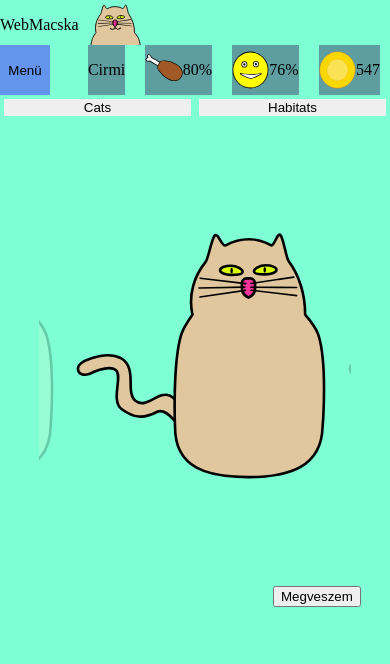
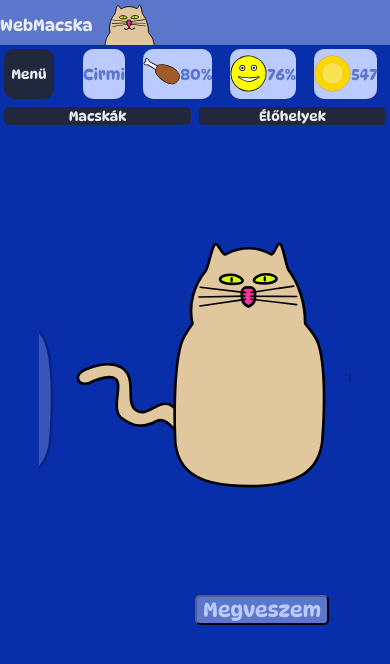
Before and after one commit to Horvath-B/webfejlesztes, a PHP site: page /pages/shop.html in a window 390 px wide. Shown: the top 664 px of the page. Run offline with PHP 8.4, Linux system fonts and the light colour scheme.

Commit message:
Mobile dizájn
Oldalaknak kész, formos majdnem

```diff
--- a/pages/forgotten_password.html
+++ b/pages/forgotten_password.html
@@ -5,6 +5,10 @@
     <meta name="viewport" content="width=device-width, initial-scale=1.0">
     <title>Forgotten password</title>
     <link rel="stylesheet" href="../style.css">
+    <style>@font-face {
+        font-family: "DP";
+        src: url(../fonts/DynaPuff-Medium.ttf);
+    }</style>
 </head>
 <body>
     <section>
@@ -18,7 +22,7 @@
         <input type="reset" value="Törlés">
         <input type="submit" value="Új jelszó létrehozása"><br>
     </form>
-    <p><a href="../index.html">VISSZA</a> a bejelentkezéshez</p>
+    <p><a href="../index.html" class="aa">VISSZA</a> a bejelentkezéshez</p>
     <footer>
         #lábjegyzet
     </footer>
--- a/pages/main.html
+++ b/pages/main.html
@@ -3,7 +3,7 @@
 <head>
     <meta charset="UTF-8">
     <meta name="viewport" content="width=device-width, initial-scale=1.0">
-    <title>WebMacska</title>
+    <title>WebMacska-Főoldal</title>
     <link rel="stylesheet" href="../style.css">
     <style>@font-face {
         font-family: "DP";
@@ -19,7 +19,7 @@
         <nav class="dropdown">
             <button>Menü</button>
             <div>
-                <a href="#">Kert</a>
+                <a href="#" id="current">Kert</a>
                 <a href="shop.html">Bolt</a>
                 <a href="minigame.html">Játék</a>
                 <a href="../index.html">Kijelentkezés</a>
--- a/pages/shop.html
+++ b/pages/shop.html
@@ -7,8 +7,10 @@
     <link rel="stylesheet" href="../style.css">
     <link rel="stylesheet" type="text/css" href="slick-1.8.1/slick/slick.css">
     <link rel="stylesheet" type="text/css" href="slick-1.8.1/slick/slick-theme.css">
-</head>
     <style>
+        @font-face {
+            font-family: "DP";
+            src: url(../fonts/DynaPuff-Medium.ttf);}
         .slider {
             width: 80%;
             min-width: 280px;
@@ -26,6 +28,8 @@
         .slick-active { opacity: .5; }
         .slick-current { opacity: 1; }
         </style>
+</head>
+
 
 <body>
     <header>
@@ -37,7 +41,7 @@
             <button>Menü</button>
             <div>
                 <a href="main.html">Kert</a>
-                <a href="#">Bolt</a>
+                <a href="#" id="current">Bolt</a>
                 <a href="minigame.html">Játék</a>
                 <a href="../index.html">Kijelentkezés</a>
             </div>
@@ -51,8 +55,8 @@
     </header>
     <section id="shop">
         <div class="shop_menu">
-            <input type="button" id="b_cats" value="Cats">
-            <input type="button" onClick="show_habitats()" id="b_habitats" value="Habitats">
+            <input type="button" id="b_cats" value="Macskák">
+            <input type="button" onClick="show_habitats()" id="b_habitats" value="Élőhelyek">
         </div>
         <div class="shop_elements">
             <div id="s_cats">
@@ -83,7 +87,7 @@
                     <div><img src="../images/shop/cat2.svg" alt="Macska 2"></div>
                 </section>
             </div>
-            <input type="button" value="Megveszem" style="margin-left: 70%;">
+            <input type="button" value="Megveszem">
         </div>
 
     </section>
--- a/scripts/script_shop.js
+++ b/scripts/script_shop.js
@@ -4,6 +4,9 @@ function show_cats(){
 }
 function show_habitats(){
     document.getElementById("s_cats").style.display = "none";
+    document.getElementById("b_cats").class = "notactive";
+    /*document.getElementById("b_cats").style.backgroundColor = '#21273C';
+    document.getElementById("b_cats").style.color = '#ECEDF0'*/
     document.getElementById("s_habitats").style.display = "flex";
 }
 document.getElementById('b_cats').addEventListener('click',show_cats)
--- a/style.css
+++ b/style.css
@@ -9,12 +9,15 @@
 
 body{
     display: flex;
-    background-color: aquamarine;
+    background-color: #082EAA;
+    color: #ECEDF0;
     margin: 0;
     flex-direction: column;
     font-family: 'DP';
+    align-items: center;
 }
 a{text-decoration: none;}
+a:visited{color: #ECEDF0;}
 
 .arial{font-family: Arial, Helvetica, sans-serif;}
 
@@ -23,14 +26,18 @@ nav.dropdown{
     display: inline-block;
     width: 50px;
     height: 50px;
+    margin: 1%;
     /*background-image: url("/images/menu_icon.svg");*/
 }
 .dropdown button{
     cursor: pointer;
-    background-color:cornflowerblue;
+    background-color: #21273C;
+    color: #ECEDF0;
+    font-family: 'DP';
     border: none;
     width: 100%;
     height: 100%;
+    border-radius: 10px;
     /*
     min-width: 50px;
     min-height: 50px;*/
@@ -40,19 +47,34 @@ nav.dropdown{
     position: absolute;
     z-index: 1;
     min-width: 100px;
-    background-color: rgb(147, 174, 225);
+    /*background-color: rgb(147, 174, 225);*/
 }
 .dropdown div a{
     display: block;
+    background-color: #21273C;
+    color: #ECEDF0;
+    margin: 2%;
 }
+
+.dropdown div a:hover{
+    background-color: #5C76CC;
+    color: #BBCBFF;
+}
+#current:hover{background-color: #ECEDF0;color: #BBCBFF;}
+
 .dropdown:hover div{
     display: block;
+}
+#current{
+    background-color: #BBCBFF;
+    color: #5C76CC;
 }
 
 header{
     display: flex;
     flex-direction: row;
     justify-content: space-between;
+    color: #ECEDF0;
 }
 
 .logo{
@@ -62,6 +84,8 @@ header{
     display: flex;
     flex-direction: row;
     font-family: 'DP';
+    background-color: #5C76CC;
+    width: 100vw;
 }
 .logo img{
     height: 100%;
@@ -72,7 +96,7 @@ header ul{
     display: flex;
     flex-direction: row;
     justify-content: space-around;
-    margin: 0;
+    margin: 1%;
     width: 80%;
     height: 50px;
     padding: 0;
@@ -83,7 +107,9 @@ header ul li{
     height: 50px;
     display: flex;
     flex-direction: row;
-    background-color:cadetblue;
+    background-color: #BBCBFF;
+    color: #5C76CC;
+    border-radius: 10px;
 }
 
 header ul .mobil{
@@ -107,17 +133,51 @@ header ul li img{
     flex-direction: row;
     width: 100%;
 }
+.shop_menu input{
+    font-family: 'PD';
+    /*background-color: #21273C;
+    color: #ECEDF0;*/
+}
 .shop_menu #b_cats, .shop_menu #b_habitats{
     width: 48%;
     margin: 1%;
     border: none;
+    background-color: #21273C;
+    color: #ECEDF0;
+    font-family: 'DP';
+    border-radius: 5px;
 }
+
+.shop_menu #b_cats:hover, .shop_menu #b_habitats:hover{
+    background-color: #5C76CC;
+    color: #BBCBFF;
+}
+/*.active{ ha mégis használható lenne ki kell venni az eredeti színeket
+    background-color: #BBCBFF;
+    color: #5C76CC;
+}
+.notactive{
+    background-color: #21273C;
+    color: #ECEDF0;
+}*/
 .shop_elements{
     width: 100%;
 }
 .shop_elements #s_habitats{
     display: none;
-
+}
+.shop_elements input{
+    background-color: #5C76CC;
+    color: #BBCBFF;
+    border-radius: 5px;
+    font-family: 'DP';
+    border-color: #21273C;
+    font-size: 20px;
+    margin-left: 50%;
+}
+.shop_elements input:hover{
+    background-color: #BBCBFF;
+    color: #5C76CC;
 }
 
 /*    GAME    */
```
Also changed, not shown: other parts of style.css (+33 -10 lines), index.html (+15 -11 lines), pages/minigame.html (+6 -2 lines), pages/registration.html (+5 -9 lines). Lines whose indentation alone changed are shown as unchanged.
